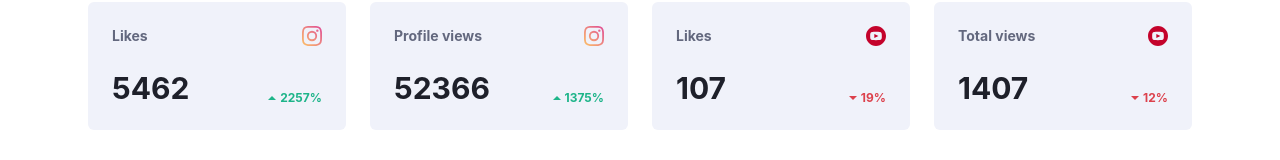
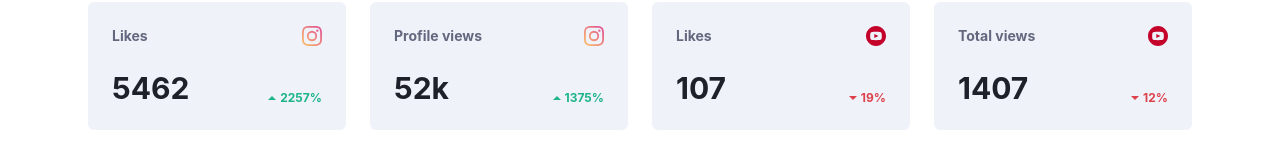
Before and after one commit to gabriel-lavilledevaure/BUT3_Crea_S5_26-TP1, a React (Vite) app: page / in a window 1280 px wide. Shown: the part 614-774 px from the top of the page. Built offline with nearby package versions, Linux system fonts and the light colour scheme.

Commit message:
add animation

```diff
--- a/src/components/Social.jsx
+++ b/src/components/Social.jsx
@@ -7,6 +7,9 @@ function Social({ platform, icon: Icon, user, total, today }) {
   };
 
   const isPositive = today >= 0;
+  const isThousands = total >= 10000;
+
+  const counterValue = isThousands ? Math.round(total / 1000) : total;
 
   return (
     <article className="bg-card relative flex h-54 flex-col items-center justify-center overflow-hidden rounded-md px-6">
@@ -20,9 +23,12 @@ function Social({ platform, icon: Icon, user, total, today }) {
         <span className="text-text-secondary text-xs font-bold">{user}</span>
       </div>
 
-      <strong className="text-5xl leading-none font-bold">
-        {total >= 10000 ? `${Math.round(total / 1000)}k` : total}
-      </strong>
+      <strong
+        className={`counter text-5xl leading-none font-bold ${
+          isThousands ? "counter-k" : ""
+        }`}
+        style={{ "--number": counterValue }}
+      />
 
       <span className="text-text-secondary mt-2 text-xs tracking-[0.35em]">
         {platform === "YouTube" ? "SUBSCRIBERS" : "FOLLOWERS"}
--- a/src/components/SocialDetails.jsx
+++ b/src/components/SocialDetails.jsx
@@ -10,6 +10,10 @@ function SocialDetails({
 
   const TrendIcon = isPositive ? UpIcon : DownIcon;
 
+  const isThousands = amount >= 10000;
+
+  const counterValue = isThousands ? Math.round(amount / 1000) : amount;
+
   return (
     <article className="bg-card flex h-32 flex-col justify-between rounded-md p-6">
       <div className="flex items-center justify-between">
@@ -19,7 +23,12 @@ function SocialDetails({
       </div>
 
       <div className="flex items-end justify-between">
-        <span className="text-3xl font-bold">{amount}</span>
+        <span
+          className={`counter text-3xl font-bold ${
+            isThousands ? "counter-k" : ""
+          }`}
+          style={{ "--number": counterValue }}
+        />
 
         <div className="flex items-center gap-1">
           <TrendIcon />
--- a/src/index.css
+++ b/src/index.css
@@ -1,5 +1,30 @@
 /* index.css */
 @import "tailwindcss";
+
+@property --number {
+  syntax: "<integer>";
+  initial-value: 0;
+  inherits: false;
+}
+
+@keyframes counter {
+  from {
+    --number: 0;
+  }
+}
+
+.counter {
+  animation: counter 2s ease-out;
+  counter-reset: number var(--number);
+}
+
+.counter::after {
+  content: counter(number);
+}
+
+.counter-k::after {
+  content: counter(number) "k";
+}
 
 @theme inline {
   /* Couleurs sémantiques utilisables avec Tailwind */
@@ -27,8 +52,6 @@
 
 @layer base {
   :root {
-    /* Primitives */
-
     /* États */
     --clr-lime-green: hsl(163, 72%, 41%);
     --clr-bright-red: hsl(356, 69%, 56%);
@@ -36,11 +59,13 @@
     /* Réseaux sociaux */
     --clr-facebook: hsl(208, 92%, 53%);
     --clr-twitter: hsl(203, 89%, 53%);
+
     --clr-instagram: linear-gradient(
       to right,
       hsl(37, 97%, 70%),
       hsl(329, 70%, 58%)
     );
+
     --clr-youtube: hsl(348, 97%, 39%);
 
     /* Light Theme */
@@ -59,6 +84,7 @@
 
     /* Toggle */
     --clr-toggle-light: hsl(230, 22%, 74%);
+
     --clr-toggle-dark: linear-gradient(
       to right,
       hsl(210, 78%, 56%),
@@ -66,7 +92,6 @@
     );
 
     /* Semantics */
-
     --background: var(--clr-white);
     --top-background: var(--clr-very-pale-blue);
     --card-background: var(--clr-light-grayish-blue);
@@ -90,7 +115,6 @@
   }
 
   /* Dark mode */
-
   :root.dark,
   :root[data-theme="dark"],
   .dark {
```
